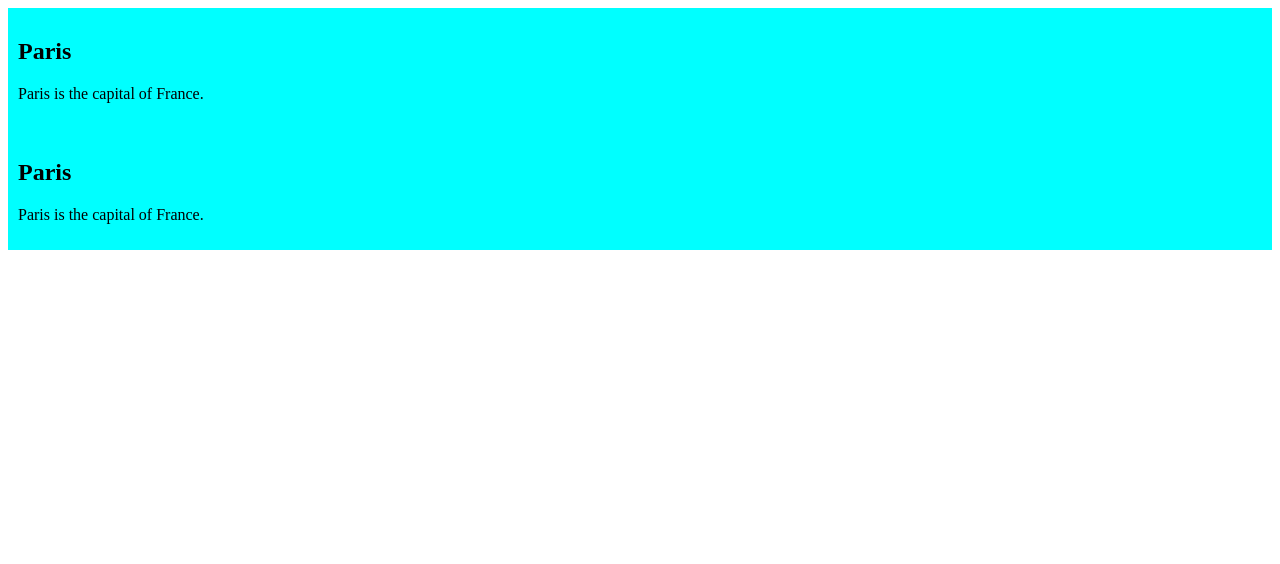
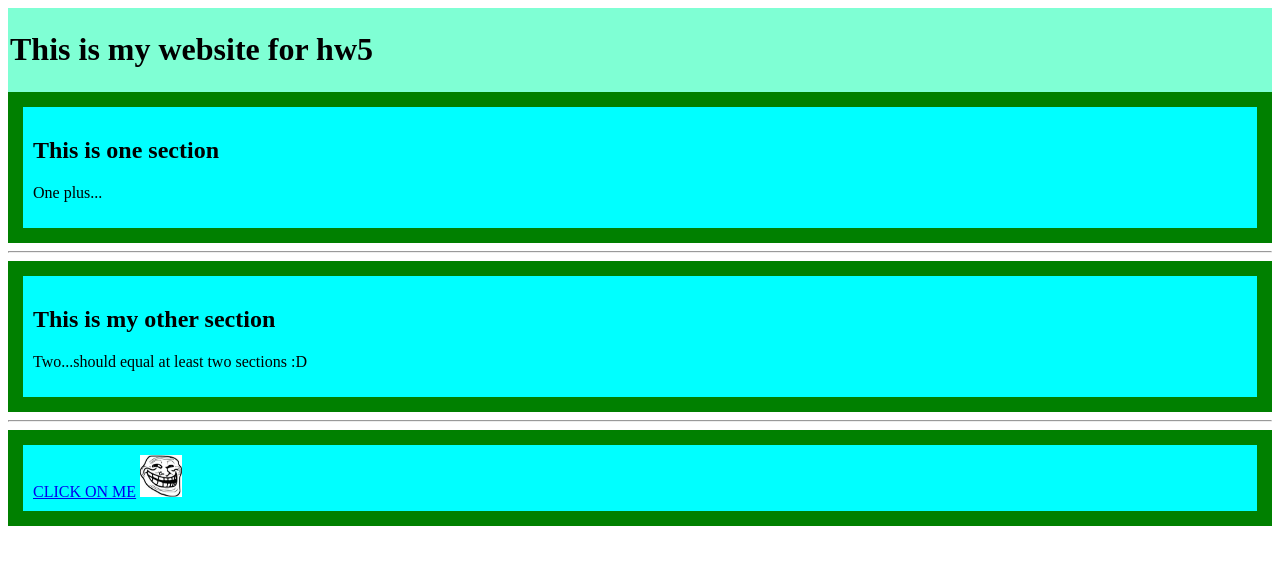
Before and after one commit to GeddLiu/GeddLiu.github.io, a plain HTML site: page index.html in a window 1280 px wide. Drawn offline with Linux system fonts and the light colour scheme.

Commit message:
added styling and sections

```diff
--- a/index.html
+++ b/index.html
@@ -1,20 +1,43 @@
 <!DOCTYPE html>
 <html>
 <head>
+    <meta charset="UTF-8">
+    <meta name="description" content="Gerald Liu, personal website, hw5">
+    <meta name="keywords" content="my 461L website">
+    <meta name="author" content="Gerald Liu">
     <link rel="stylesheet" href="stylesheet.css">
 </head>
 
 <body>
 
-<div class="section">
-    <h2>Paris</h2>
-    <p>Paris is the capital of France.</p>
+<div id="name">
+    <h1>This is my website for hw5</h1>
 </div>
 
 <div class="section">
-    <h2>Paris</h2>
-    <p>Paris is the capital of France.</p>
+    <h2>This is one section</h2>
+    <p>One plus...</p>
 </div>
+    <hr class="rounded">
+<div >
+
+</div>
+<div class="section">
+    <h2>This is my other section</h2>
+    <p>Two...should equal at least two sections :D</p>
+</div>
+
+</div>
+<hr class="rounded">
+<div >
+
+<div id="myPic" class="section">
+    <a href="https://www.youtube.com/watch?v=xvFZjo5PgG0">CLICK ON ME</a>
+    <img src="download.jpeg" alt="not a rickroll" style="width:42px;height:42px;">
+</div>
+
+
+
 
 </body>
 </html>
--- a/stylesheet.css
+++ b/stylesheet.css
@@ -1,4 +1,19 @@
+#name {
+    padding: 2px;
+    background-color: aquamarine;
+}
+
+a:hover {
+    color: hotpink;
+}
+
 .section {
     background-color: aqua;
     padding: 10px;
+    border: 15px solid green;
 }
+
+hr.dashed {
+    border-top: 8px solid #bbb;
+    border-radius: 5px;
+}
```
Also changed, not shown: download.jpeg (added).
